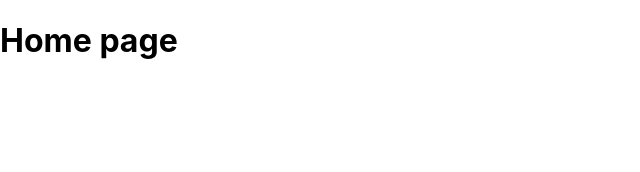
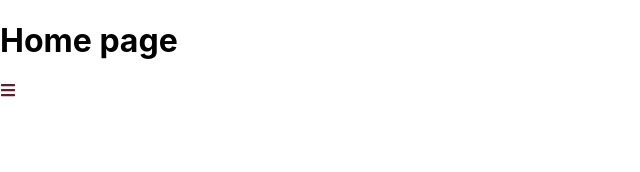
Before and after one commit to justswingit/DummyTesting, a React (Create React App) app: page / in a window 1280 px wide. Shown: the top 172 px of the page, without its empty margins (0-640 px from the left). Built offline with nearby package versions, Linux system fonts and the light colour scheme.

Commit message:
Consistency check therefore this is commited

```diff
--- a/src/App.js
+++ b/src/App.js
@@ -1,10 +1,18 @@
 import React from "react";
 import './App.css';
+import Navbar from "./Components/Navbar";
+import { BrowserRouter as Router, Routes, Route } from "react-router-dom";
 
 function App() {
   return (
     <>
       <h1>Home page</h1>
+      <Router>
+      <Navbar/>
+      <Routes>
+      <Route path='/' exact/>
+      </Routes>
+      </Router>
     </>
   );
 }
--- a/src/Components/Navbar.js
+++ b/src/Components/Navbar.js
@@ -0,0 +1,24 @@
+import React, {useState} from 'react'
+import * as FaIcons from 'react-icons/fa';
+import {IconContext} from 'react-icons'
+import {Link} from 'react-router-dom';
+function Navbar() {
+  const [sidebar, setSidebar] = useState(false);
+  const           showSidebar = () => setSidebar(!sidebar);
+    return (
+        <>
+        <IconContext.Provider value={{color: "black"}}>
+            <div className="navbar">
+                <Link to="#" className="menu-bars">
+                    <FaIcons.FaBars
+                    onClick={showSidebar}
+                    style={{color: '#611f2b'}}
+                    />
+                </Link>
+            </div>
+        </IconContext.Provider>
+        </>
+  )
+}
+
+export default Navbar
```
